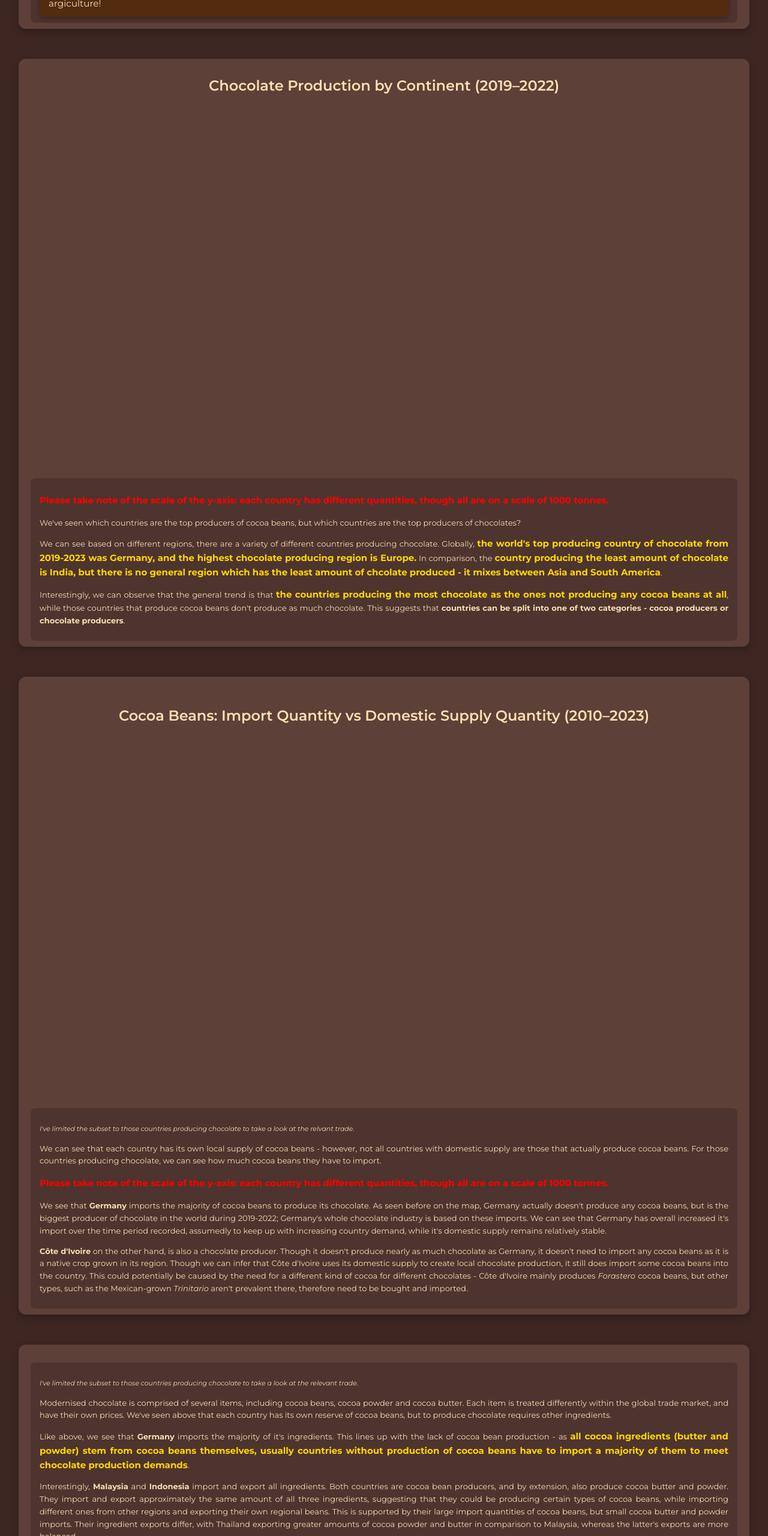
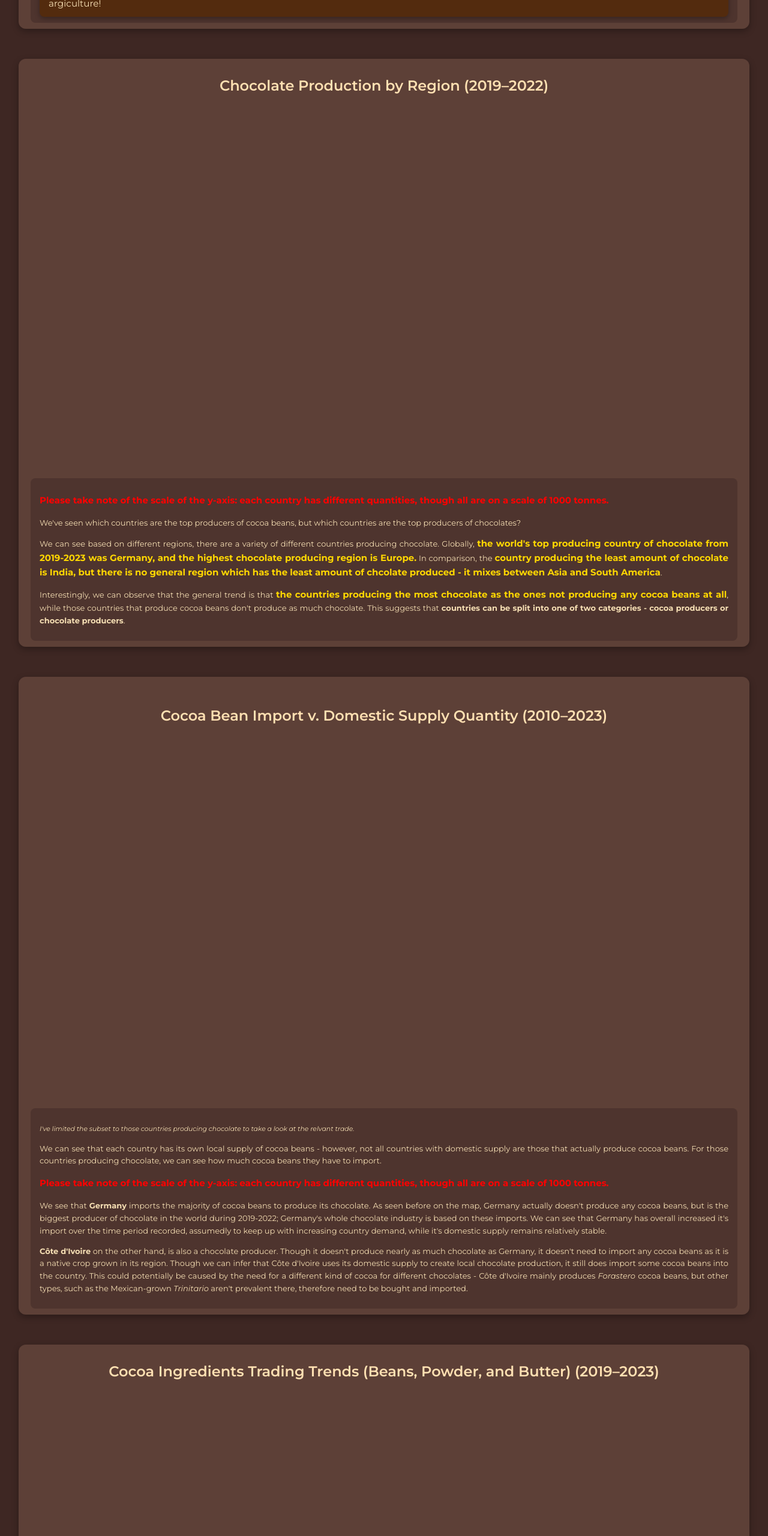
Before and after one commit to louiegogo/FIT3179_2025_Semester2, a plain HTML site: page index.html in a window 1280 px wide. Shown: the part 2420-4980 px from the top of the page at 60% size. Drawn offline with Linux system fonts and the light colour scheme; a script that the page names is missing.

Commit message:
Update index.html

```diff
--- a/index.html
+++ b/index.html
@@ -134,7 +134,7 @@
     <!-- Continent Chocolate Production -->
     <section id="region_prod">
       <div class="chart-container">
-        <h2>Chocolate Production by Continent (2019–2022)</h2>
+        <h2>Chocolate Production by Region (2019–2022)</h2>
         <div id="region_prod_chart" class="chart"></div>
       </div>
       <div class="text-container">
@@ -158,7 +158,7 @@
     <section id="supply">
       <div class="production-wrapper">
         <div class="chart-container">
-          <h2>Cocoa Beans: Import Quantity vs Domestic Supply Quantity (2010–2023)</h2>
+          <h2>Cocoa Bean Import v. Domestic Supply Quantity (2010–2023)</h2>
           <div id="supply_chart" class="chart"></div>
         </div>
         <div class="text-container">
@@ -188,6 +188,12 @@
 
     <!-- Ingredient Trade -->
     <section id="combined_trade">
+      <div class="chart-container">
+          <h2>Cocoa Ingredients Trading Trends (Beans, Powder, and Butter) (2019–2023)</h2>
+          <div id="combined_trade_chart" class="chart"></div>
+        </div>
+      </div>
+    </section>
       <div class="trade-wrapper">
         <div class="text-container">
           <p>
@@ -210,13 +216,6 @@
             However, <b style="font-size: 15px; color: gold;"> cannot say that those countries that produce cocoa ingredients approximately import and export the same amount of each</b> - <b>Brazil, Colombia, (especially) Côte d'Ivoire</b> have major differences in the amount of ingredients exported and imported for chocolate production.
           </p>
         </div>
-
-        <div class="chart-container">
-          <h2>Combined Cocoa Ingredients Trade (Beans, Powder, and Butter) (2019–2023)</h2>
-          <div id="combined_trade_chart" class="chart"></div>
-        </div>
-      </div>
-    </section>
 
     <!-- Producer Prices -->
     <section id="prices">
```
